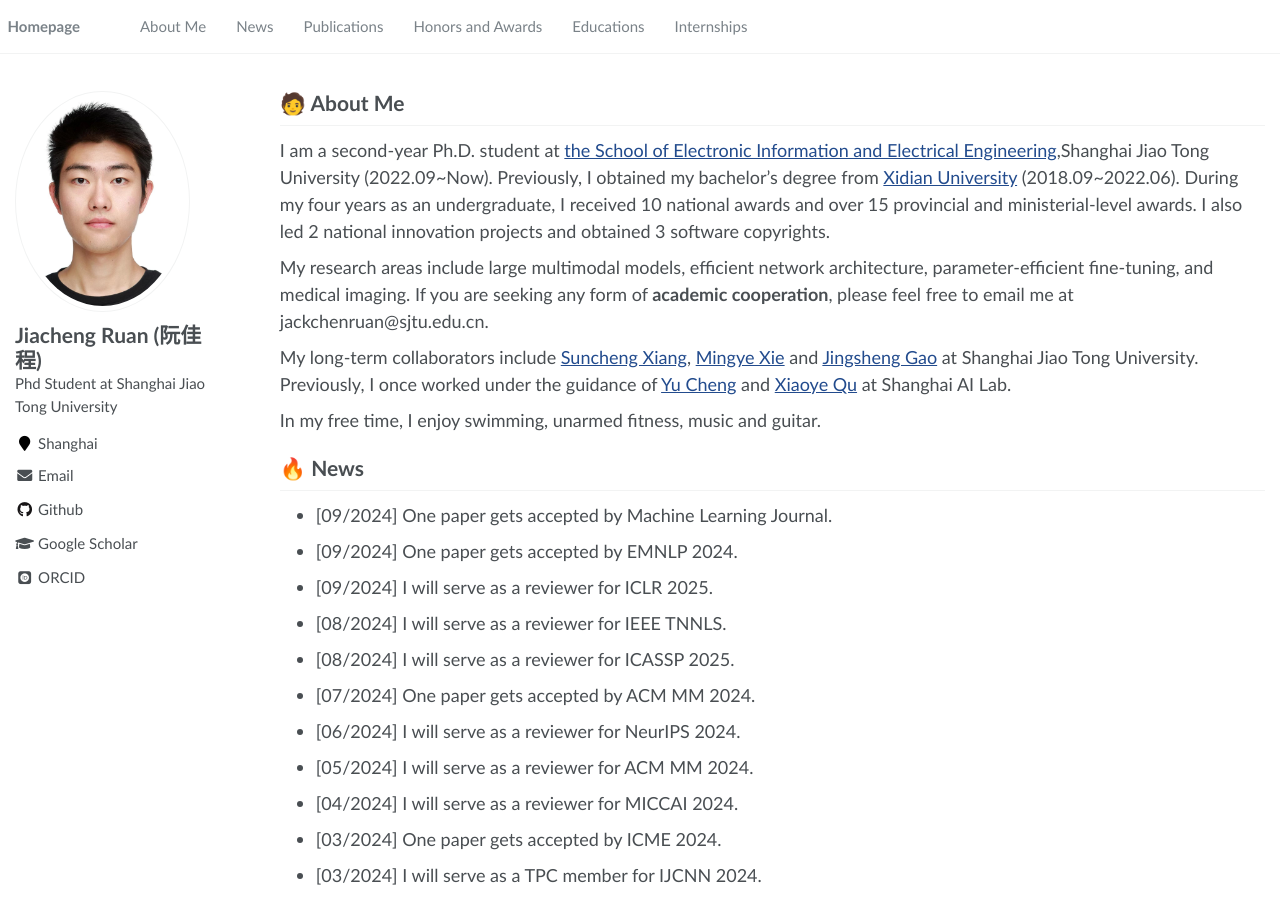
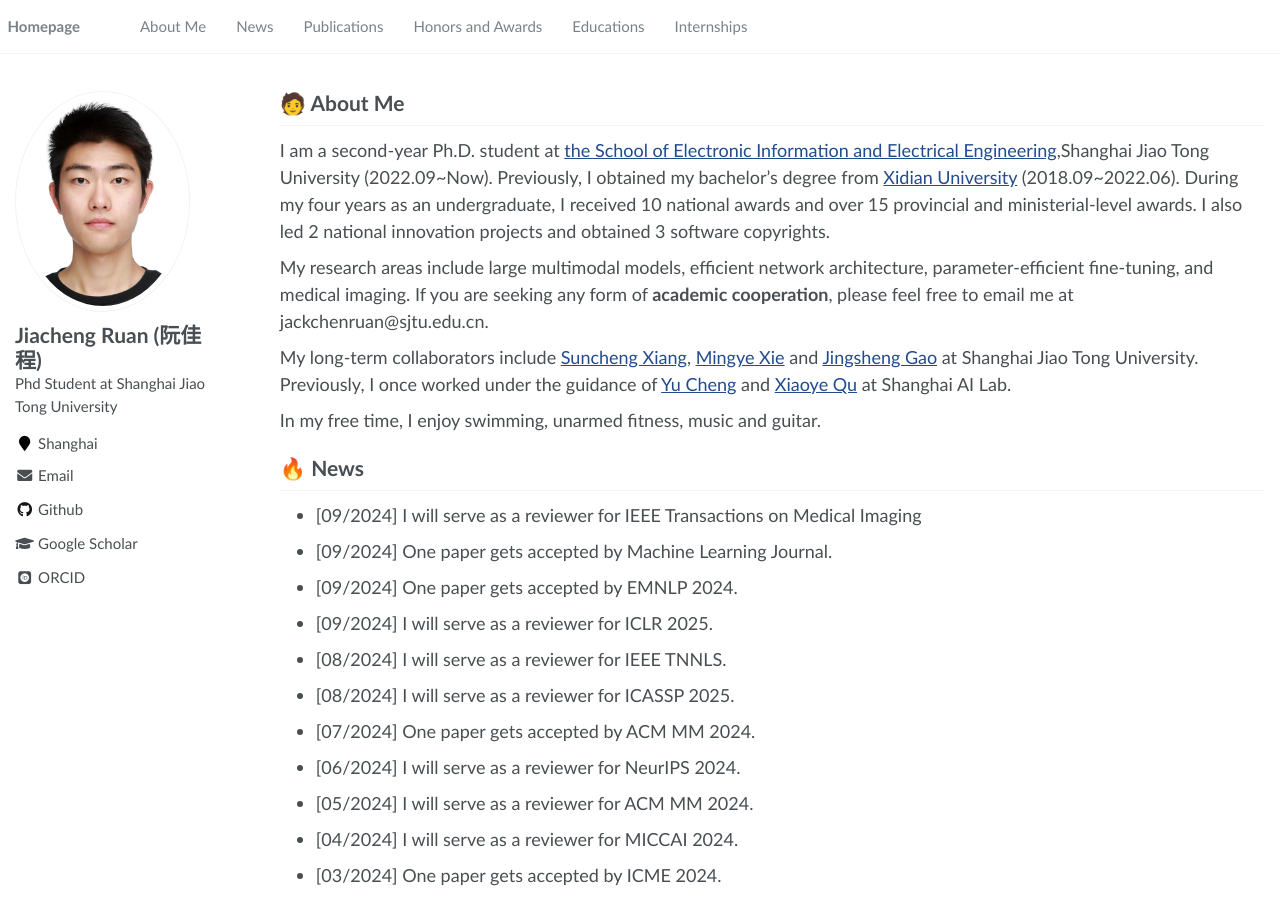
Before and after one commit to JCruan519/JCruan519.github.io, a Jekyll site: the page built from _pages/about.md, in a window 1280 px wide and 900 px high. Built offline with Jekyll 4.4.1, drawn with Linux system fonts in a browser that asks for light colours; some web fonts are replaced; some of the changed text lies outside the part shown.

Commit message:
update 202409

```diff
--- a/_pages/includes/news.md
+++ b/_pages/includes/news.md
@@ -1,6 +1,7 @@
 # 🔥 News
 
 <div class='paper-box-text' style="font-size: larger;" markdown="1">
+- [09/2024] I will serve as a reviewer for IEEE Transactions on Medical Imaging
 - [09/2024] One paper gets accepted by Machine Learning Journal.
 - [09/2024] One paper gets accepted by EMNLP 2024.
 - [09/2024] I will serve as a reviewer for ICLR 2025.
--- a/_pages/includes/others.md
+++ b/_pages/includes/others.md
@@ -24,6 +24,7 @@
 - Journal Reviewer for NeuroComputing
 - Journal Reviewer of IEEE Journal of Biomedical and Health Informatics
 - Journal Reviewer of IEEE Transactions on Neural Networks and Learning Systems
+- Journal Reviewer of IEEE Transactions on Medical Imaging
 </div>
 
 
```
